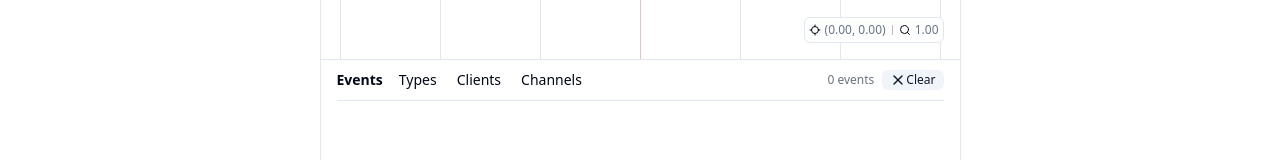
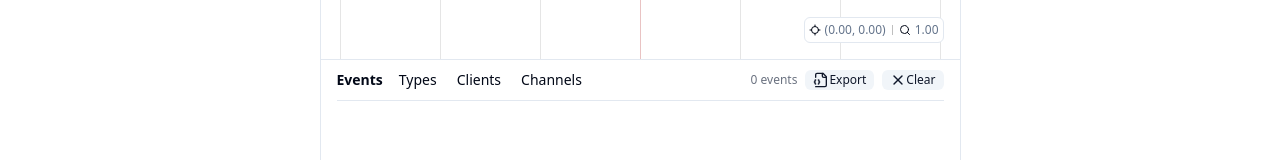
Before and after one commit to Wykerd/VASTInspector, a React (Vite) app: page / in a window 1280 px wide. Shown: the part 540-700 px from the top of the page. Built offline with nearby package versions, Linux system fonts and the light colour scheme.

Commit message:
feat(EventLog): export filtered events to json file

```diff
--- a/src/components/EventLog.tsx
+++ b/src/components/EventLog.tsx
@@ -1,6 +1,6 @@
 import { ScrollArea } from "@/components/ui/scroll-area"
 import { Separator } from "@/components/ui/separator"
-import { Antenna, CirclePlus, Compass, Locate, LocateFixed, LocateOff, LucideIcon, Radio, Unplug, X } from "lucide-react"
+import { Antenna, CirclePlus, Compass, FileJson2, Locate, LocateFixed, LocateOff, LucideIcon, Radio, Unplug, X } from "lucide-react"
 import { useMemo, useRef, useState } from "react"
 import { Button } from "./ui/button"
 import { useInspector } from "@/lib/Inspector"
@@ -143,6 +143,15 @@ export default function EventLog() {
         overscan: 10,
     });
 
+    function handleExportJSON() {
+        const blob = new Blob([JSON.stringify(filteredEvents, null, 2)], { type: 'application/json' });
+        const link = document.createElement('a');
+        link.href = URL.createObjectURL(blob);
+        link.download = `events-${Date.now()}.json`;
+        link.click();
+        setTimeout(() => URL.revokeObjectURL(link.href), 1000);
+    }
+
     return (
         <div className="flex flex-col h-full">
             <div className="py-2 bg-white border-b border-border mx-4 flex flex-row gap-2 items-center justify-between">
@@ -163,6 +172,10 @@ export default function EventLog() {
                             new Intl.NumberFormat('en-US').format(filteredEvents.length)
                         } {filteredEvents.length === 1 ? 'event' : 'events'}
                     </span>
+                    <Button onClick={handleExportJSON} variant="secondary" size="xxs">
+                        <FileJson2 size={16} />
+                        Export
+                    </Button>
                     <Button onClick={() => inspector.clearEvents()} variant="secondary" size="xxs">
                         <X size={16} />
                         Clear
```
